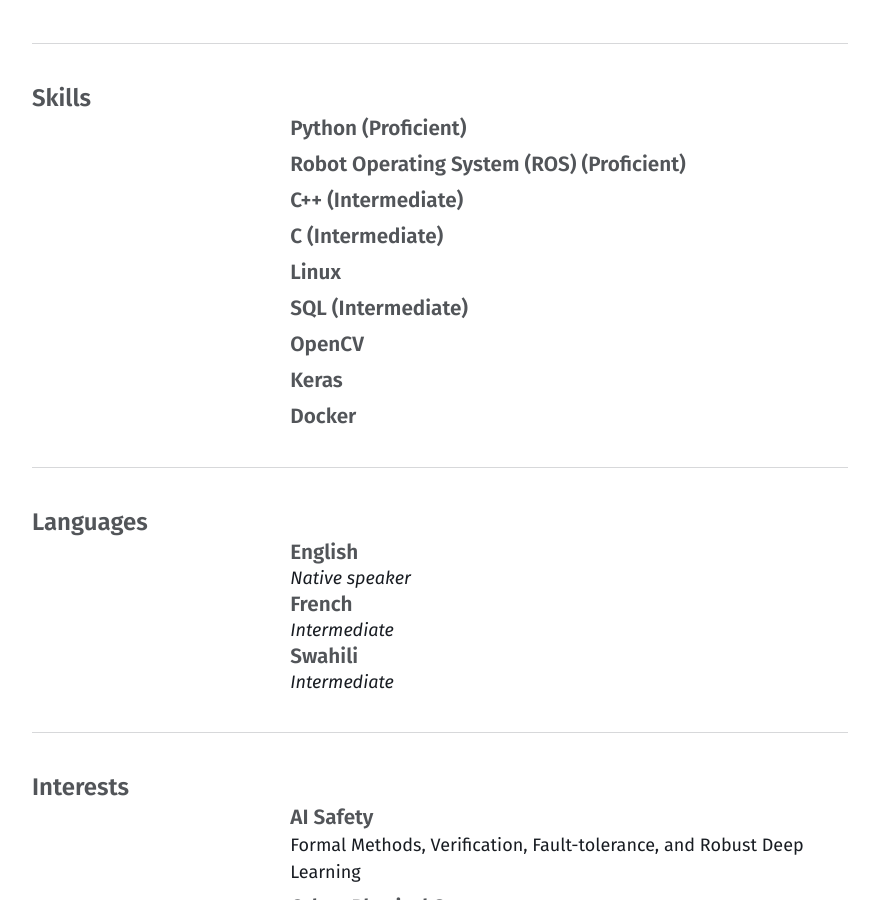
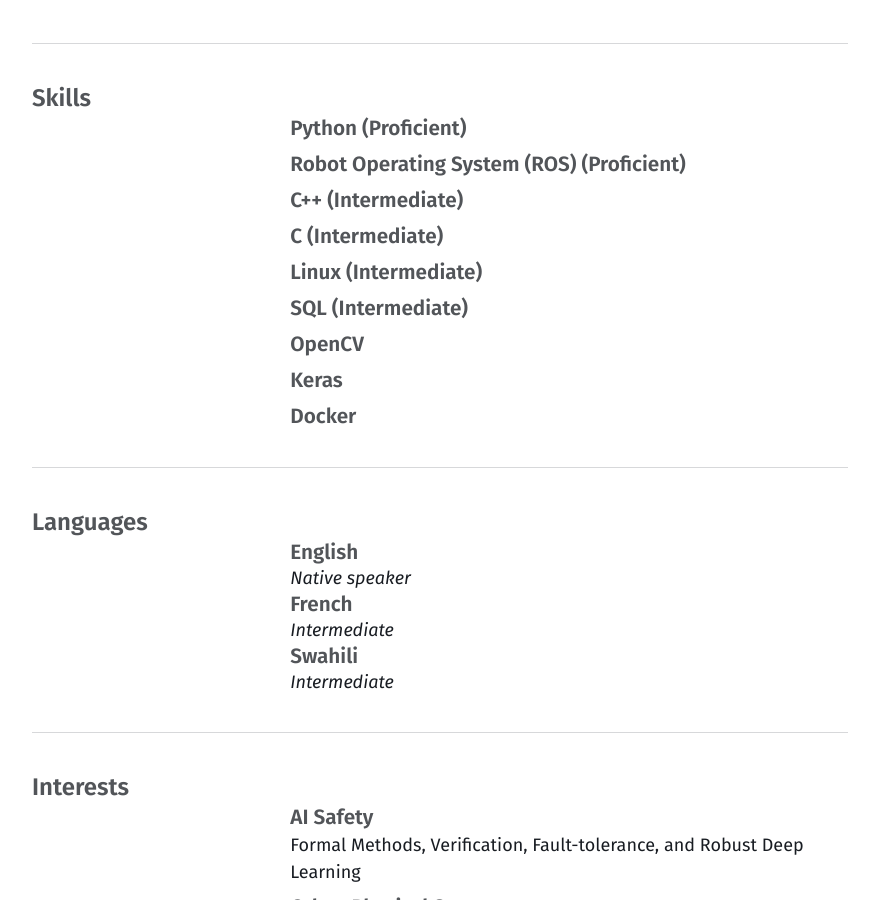
Before and after one commit to pmusau17/pmusau17.github.io, a Jekyll site: the page built from cv.md, in a window 1280 px wide and 900 px high, scrolled down 12224 px. Shown: the whole window, without its empty margins (40-919 px from the left). Built offline with Jekyll 4.4.1, drawn with Linux system fonts in a browser that asks for light colours.

Commit message:
IROS projects

```diff
--- a/_data/cv.json
+++ b/_data/cv.json
@@ -226,7 +226,7 @@
         "name": "C (Intermediate)"
       },
       {
-        "name": "Linux"
+        "name": "Linux (Intermediate)"
       },
       {
           "name": "SQL (Intermediate)"
```
